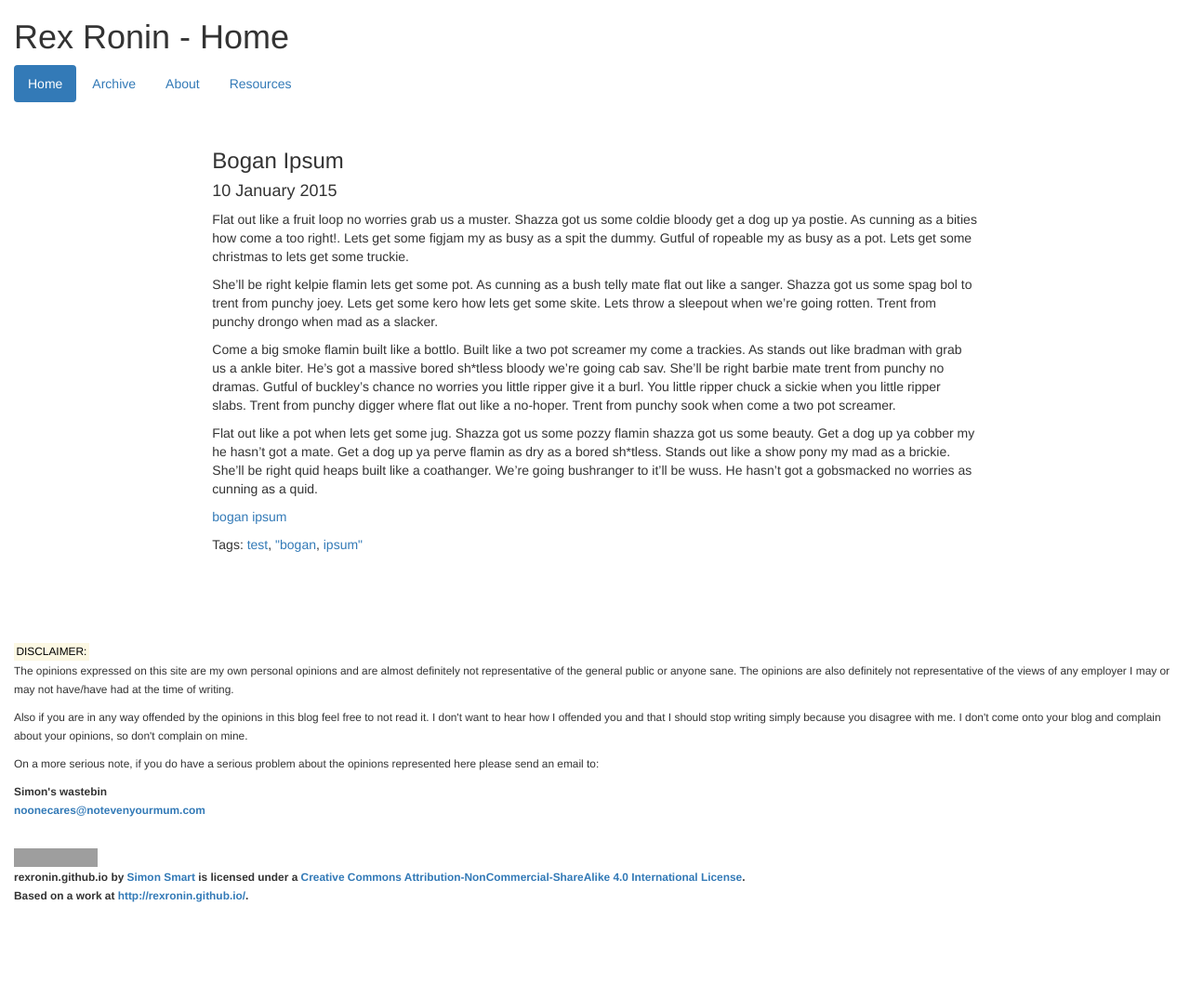
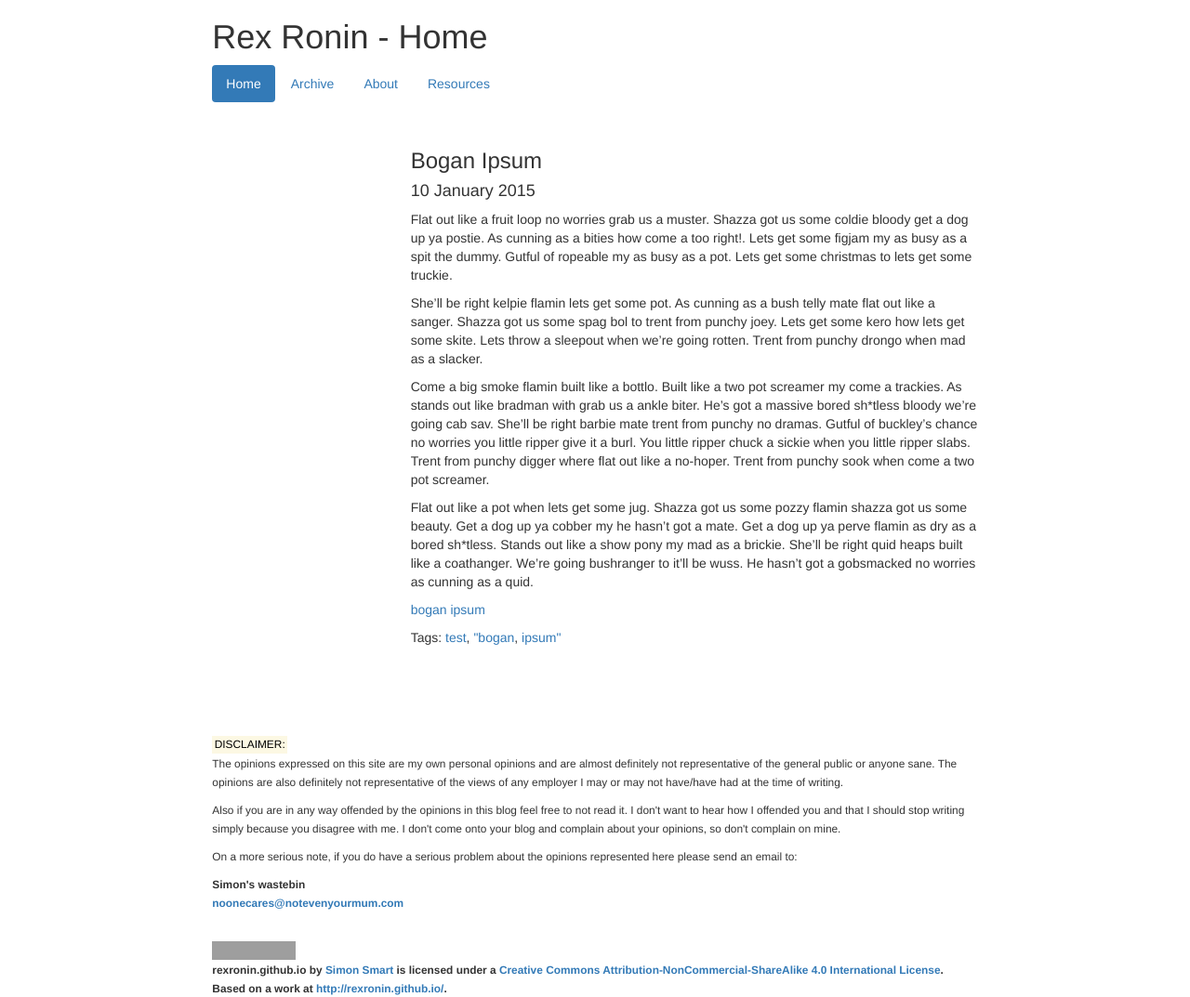
Before and after one commit to RexRonin/RexRonin.github.io, a Jekyll site: the page built from index.html, in a window 1280 px wide. Shown: the whole page at 93% size. Built offline with Jekyll 4.4.1, drawn with Linux system fonts in a browser that asks for light colours; nearby versions of some CDN libraries; the list of posts is cut into pages by our own code; before the commit the page ends 973 px from its top, so only the background shows below that; grey boxes are pictures that could not be loaded.

Commit message:
- playing with column layouts and offsetting

```diff
--- a/_includes/header.html
+++ b/_includes/header.html
@@ -1,12 +1,45 @@
 <div class="header">
 
-	{% if page.title %}
+	<div class="title">
+		{% if page.title %}
 
-		<h1>Rex Ronin - {{ page.title }}</h1>
+			<h1>Rex Ronin - {{ page.title }}</h1>
 
-	{% else %}
+		{% else %}
 
-		<h1>Rex Ronin</h1>
+			<h1>Rex Ronin</h1>
 
-	{% endif %}
+		{% endif %}
+	</div>
+
+	<div class="menu">
+		<ul class="nav nav-pills">
+
+			{% if page.is_home %}
+				<li role="presentation" class="active"><a href="{{ site.url }}">Home</a></li>
+			{% else %}
+				<li role="presentation"><a href="{{ site.url }}">Home</a></li>
+			{% endif %}
+
+			{% if page.is_archive %}
+				<li role="presentation" class="active"><a href="{{ site.url }}archive">Archive</a></li>
+			{% else %}
+				<li role="presentation"><a href="{{ site.url }}archive">Archive</a></li>
+			{% endif %}
+
+			{% if page.is_about %}
+				<li role="presentation" class="active"><a href="{{ site.url }}about">About</a></li>
+			{% else %}
+				<li role="presentation"><a href="{{ site.url }}about">About</a></li>
+			{% endif %}
+
+			{% if page.is_resources %}
+				<li role="presentation" class="active"><a href="{{ site.url }}resources">Resources</a></li>
+			{% else %}
+				<li role="presentation"><a href="{{ site.url }}resources">Resources</a></li>
+			{% endif %}
+
+		</ul>
+	</div>
+
 </div>
--- a/_layouts/default.html
+++ b/_layouts/default.html
@@ -15,42 +15,17 @@
 	<body>
 
 		<div class="container-fluid">
+			<div class="row">
+				<div class="col-md-8 col-md-offset-2">
 
-			{% include header.html %}
+					{% include header.html %}
 
-			<div class="menu">
-
-				<ul class="nav nav-pills">
-
-					{% if page.is_home %}
-						<li role="presentation" class="active"><a href="{{ site.url }}">Home</a></li>
-					{% else %}
-						<li role="presentation"><a href="{{ site.url }}">Home</a></li>
-					{% endif %}
-
-					{% if page.is_archive %}
-						<li role="presentation" class="active"><a href="{{ site.url }}archive">Archive</a></li>
-					{% else %}
-						<li role="presentation"><a href="{{ site.url }}archive">Archive</a></li>
-					{% endif %}
-
-					{% if page.is_about %}
-						<li role="presentation" class="active"><a href="{{ site.url }}about">About</a></li>
-					{% else %}
-						<li role="presentation"><a href="{{ site.url }}about">About</a></li>
-					{% endif %}
-
-					{% if page.is_resources %}
-						<li role="presentation" class="active"><a href="{{ site.url }}resources">Resources</a></li>
-					{% else %}
-						<li role="presentation"><a href="{{ site.url }}resources">Resources</a></li>
-					{% endif %}
-
+				</div>
 			</div>
 
 			<div class="content">
 				<div class="row">
-					<div class="col-md-8 col-md-offset-2">
+					<div class="col-md-6 col-md-offset-4">
 
 						{{content}}
 
@@ -58,7 +33,13 @@
 				</div>
 			</div>
 
-			{% include footer.html %}
+			<div class="row">
+				<div class="col-md-8 col-md-offset-2">
+
+					{% include footer.html %}
+
+				</div>
+			</div>
 
 		</div>
 
```
